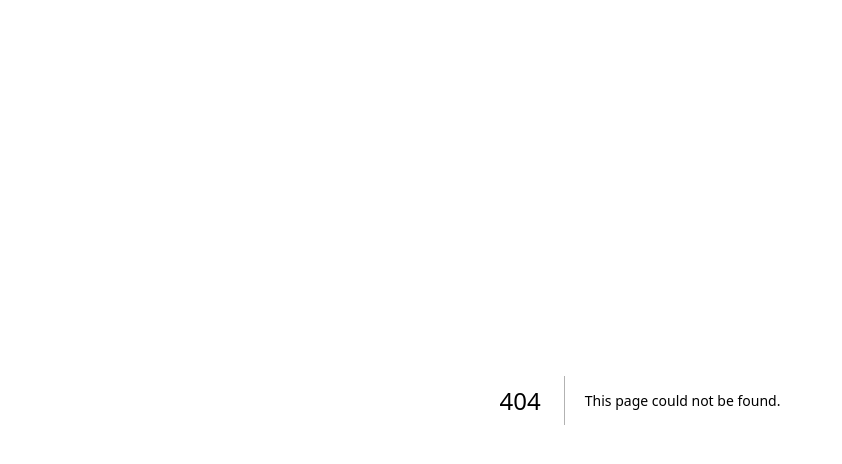
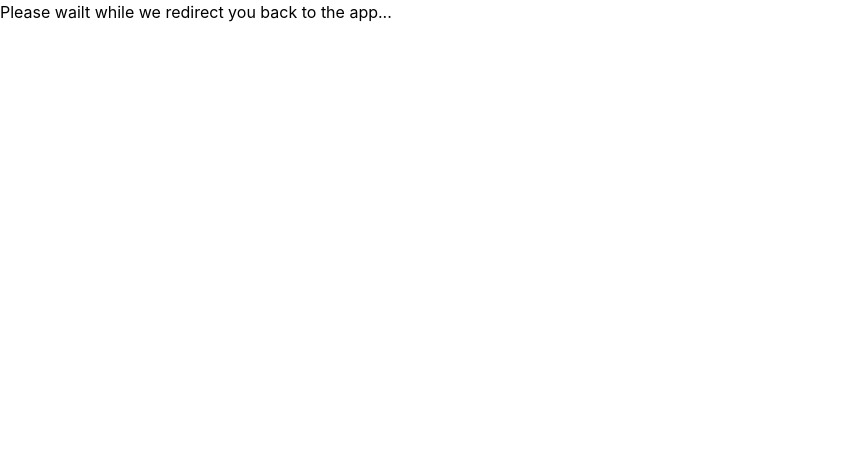
Before and after one commit to nipunayf/highlights, a Next.js app in the folder src/website/highlights/: page /auth/callback in a window 1280 px wide. Before the commit this address had no page. Shown: the top 464 px of the page, without its empty margins (0-842 px from the left). Built offline with nearby package versions, Linux system fonts and the light colour scheme; what @azure/msal-react would draw is missing.

Commit message:
Change redirect uri to auth/callback

```diff
--- a/src/website/highlights/src/authConfig.js
+++ b/src/website/highlights/src/authConfig.js
@@ -31,7 +31,7 @@ export const msalConfig = {
         clientId: "7d51f88c-df18-4d23-afff-9ecde21be6a9",
         authority: b2cPolicies.authorities.signUpSignIn.authority,
         knownAuthorities: [b2cPolicies.authorityDomain],
-        redirectUri: "/",
+        redirectUri: "/auth/callback",
         postLogoutRedirectUri: "/",
     },
     cache: {
--- /dev/null
+++ b/src/website/highlights/src/pages/auth/callback.tsx
@@ -0,0 +1,7 @@
+export default function Callback() {
+    return (
+        <>
+            Please wailt while we redirect you back to the app...
+        </>
+    )
+}
```
